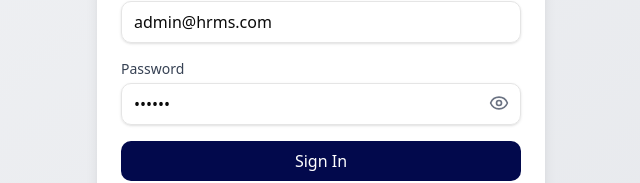
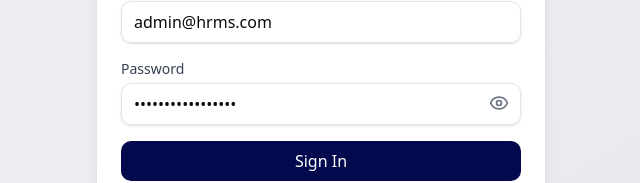
Before and after one commit to Masud044/hr-dashboard, a React (Vite) app: page /login in a window 1280 px wide. Shown: the part 433-616 px from the top of the page, without its empty margins (319-959 px from the left). Built offline with nearby package versions, Linux system fonts and the light colour scheme.

Commit message:
Login page: strong fake password as default value on hook form

```diff
--- a/src/pages/Login.jsx
+++ b/src/pages/Login.jsx
@@ -22,7 +22,7 @@ const Login = () => {
   } = useForm({
     defaultValues: {
       email: "admin@hrms.com",
-      password: "123456",
+      password: "123456#erqe*&^%$E",
       rememberMe: false,
     },
   });
```
